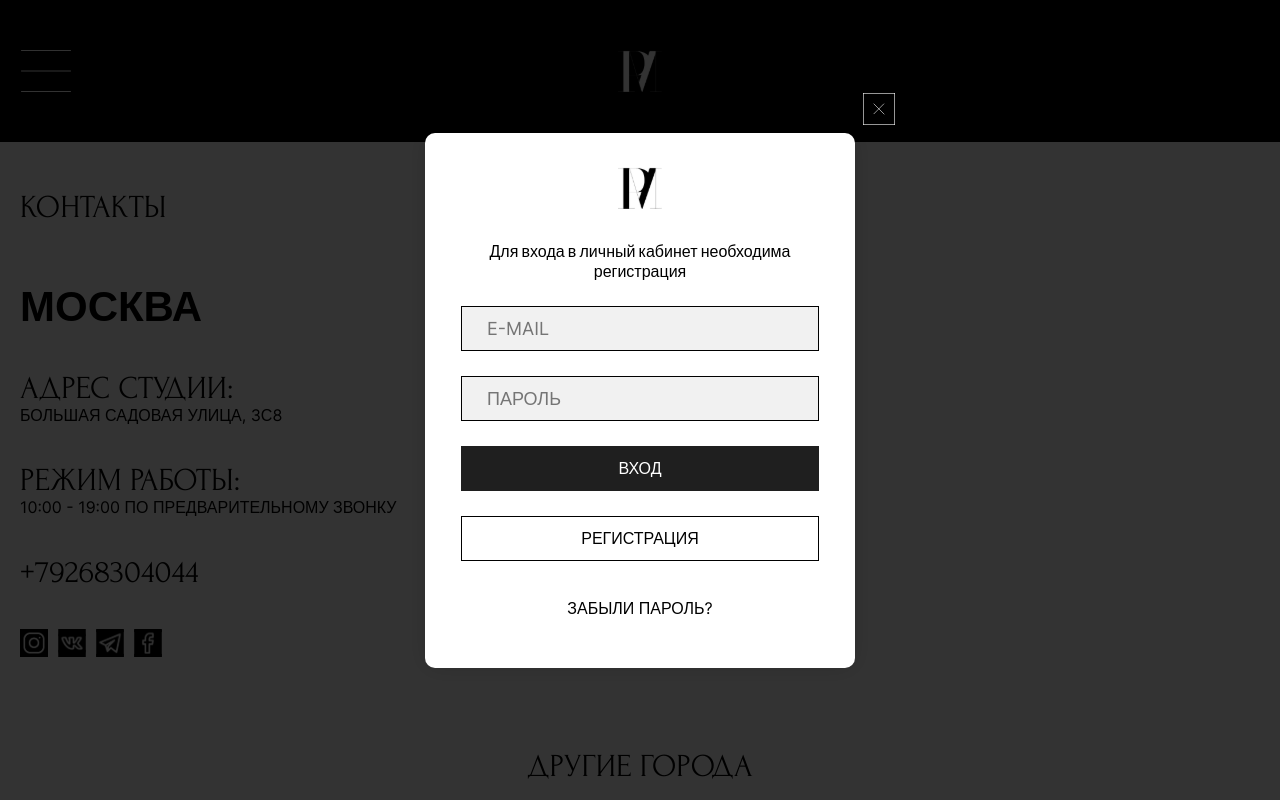
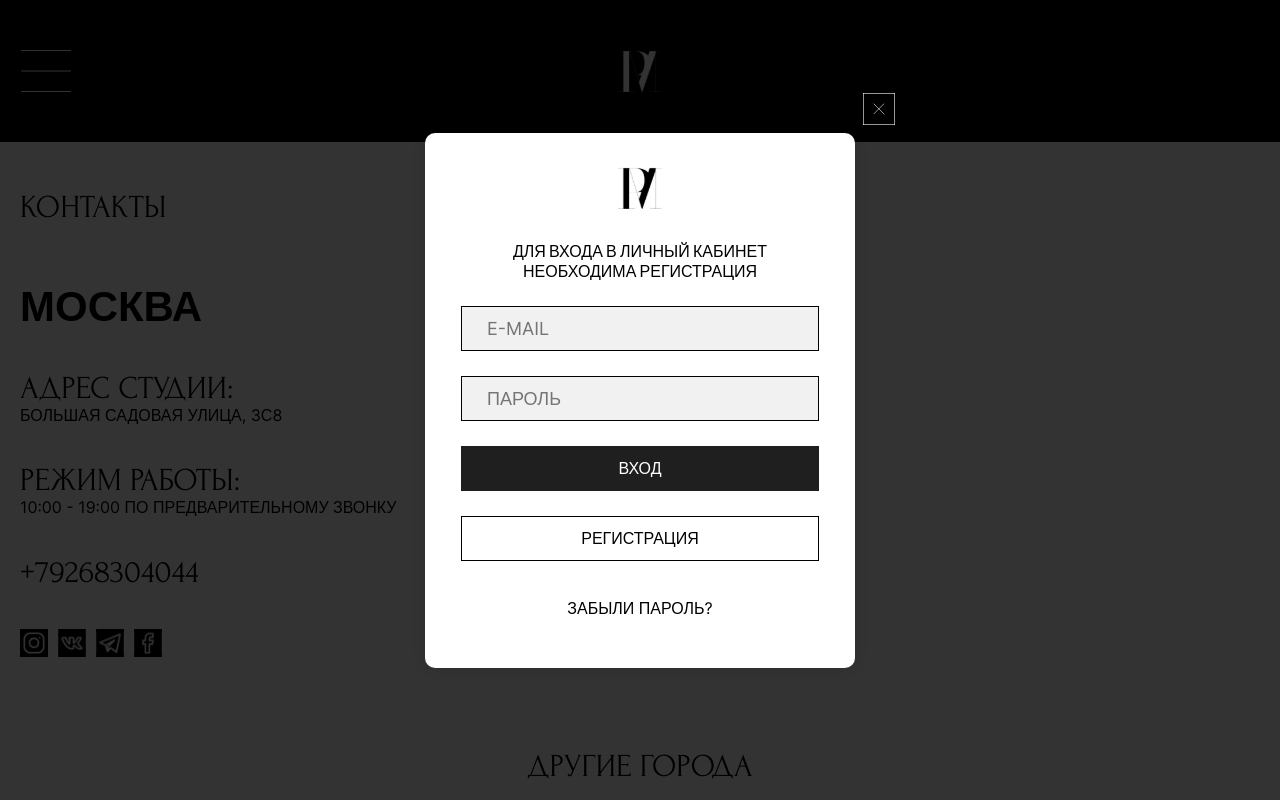
Before and after one commit to alvde-site/boutique, a React (Create React App) app: page /contacts in a window 1280 px wide. Shown: the top 800 px of the page. Built offline with nearby package versions, Linux system fonts and the light colour scheme.

Commit message:
Add fake auth validation

```diff
--- a/src/components/PopupWithAuth/PopupWithAuth.tsx
+++ b/src/components/PopupWithAuth/PopupWithAuth.tsx
@@ -1,7 +1,9 @@
 import { useState } from "react";
 import { useFormWithValidation } from "../../utils/formValidator";
 import PopupWithForm from "../PopupWithForm/PopupWithForm";
+import { AUTH_ERROR, NEED_REGISTRATION } from "../../utils/constants";
 interface IValues {
+  title?: string;
   authemail?: string;
   authpassword?: string;
 }
@@ -9,6 +11,7 @@ interface IValues {
 interface IFormWithValidation extends IValues {
   values: IValues;
   errors: IValues;
+  setErrors: (value: IValues) => void;
   handleChange: (e: React.FormEvent<Element>) => void;
 }
 
@@ -19,12 +22,26 @@ function PopupWithAuth(props: any) {
   function handleSubmit(e: any) {
     e.preventDefault();
     setHasErrors(errors);
+    if (!errors["authemail"] && !errors["authpassword"]) {
+      if (
+        values["authemail"] !== "admin@mail.ru" ||
+        values["authpassword"] !== "1234"
+      ) {
+        setHasErrors({
+          ...errors,
+          authemail: AUTH_ERROR,
+          authpassword: AUTH_ERROR,
+          title: AUTH_ERROR,
+        });
+      }
+    }
   }
 
   return (
     <PopupWithForm
       name="auth"
-      title="Для входа в личный кабинет необходима регистрация"
+      hasErrors={hasErrors["title"]}
+      title={`${hasErrors["title"] ? AUTH_ERROR : NEED_REGISTRATION}`}
       isOpen={props.isOpen}
       onClose={props.onClose}
       onSubmit={handleSubmit}
--- a/src/components/PopupWithAuth/_popupWithAuth.scss
+++ b/src/components/PopupWithAuth/_popupWithAuth.scss
@@ -29,7 +29,7 @@
   border: 1px solid #f00;
   color: #f00;
   &::placeholder {
-    color: rgba(#f00, .5);
+    color: rgba(#f00, 0.5);
   }
 }
 
--- a/src/components/PopupWithForm/PopupWithForm.tsx
+++ b/src/components/PopupWithForm/PopupWithForm.tsx
@@ -21,7 +21,7 @@ function PopupWithForm(props: any) {
           className="popop__form form"
           onSubmit={props.onSubmit}
         >
-          <h2 className="form__title">{props.title}</h2>
+          <h2 className={`form__title ${props.hasErrors && "form__title_type_error"}`}>{props.title}</h2>
           {props.children}
         </form>
       </div>
--- a/src/components/PopupWithForm/_popupWithForm.scss
+++ b/src/components/PopupWithForm/_popupWithForm.scss
@@ -57,8 +57,14 @@
 
 .form__title {
   @include usual-text("Manrope");
+  width: calc(430px - (36px * 2));
   margin: 0;
   text-align: center;
+  text-transform: uppercase;
+}
+
+.form__title_type_error {
+  color: #f00;
 }
 
 @media (max-width: 935px) {
@@ -73,4 +79,8 @@
     top: -36px;
     right: 0;
   }
+
+  .form__title {
+    width: calc(282px - (22px * 2));
+  }
 }
--- a/src/utils/constants.ts
+++ b/src/utils/constants.ts
@@ -24,9 +24,12 @@ import deliveryLogo from "../images/svg/delivery-icon.svg";
 import refundLogo from "../images/svg/finance-icon.svg";
 import paymentLogo from "../images/svg/money-icon.svg";
 
+/* Errors */
+export const AUTH_ERROR = "Неверный логин или пароль";
+export const NEED_REGISTRATION = "Для входа в личный кабинет необходима регистрация";
+
 /* -------- Components --------- */
 export { blackLogo };
-
 
 /* Header */
 const promoTitles = [
```
